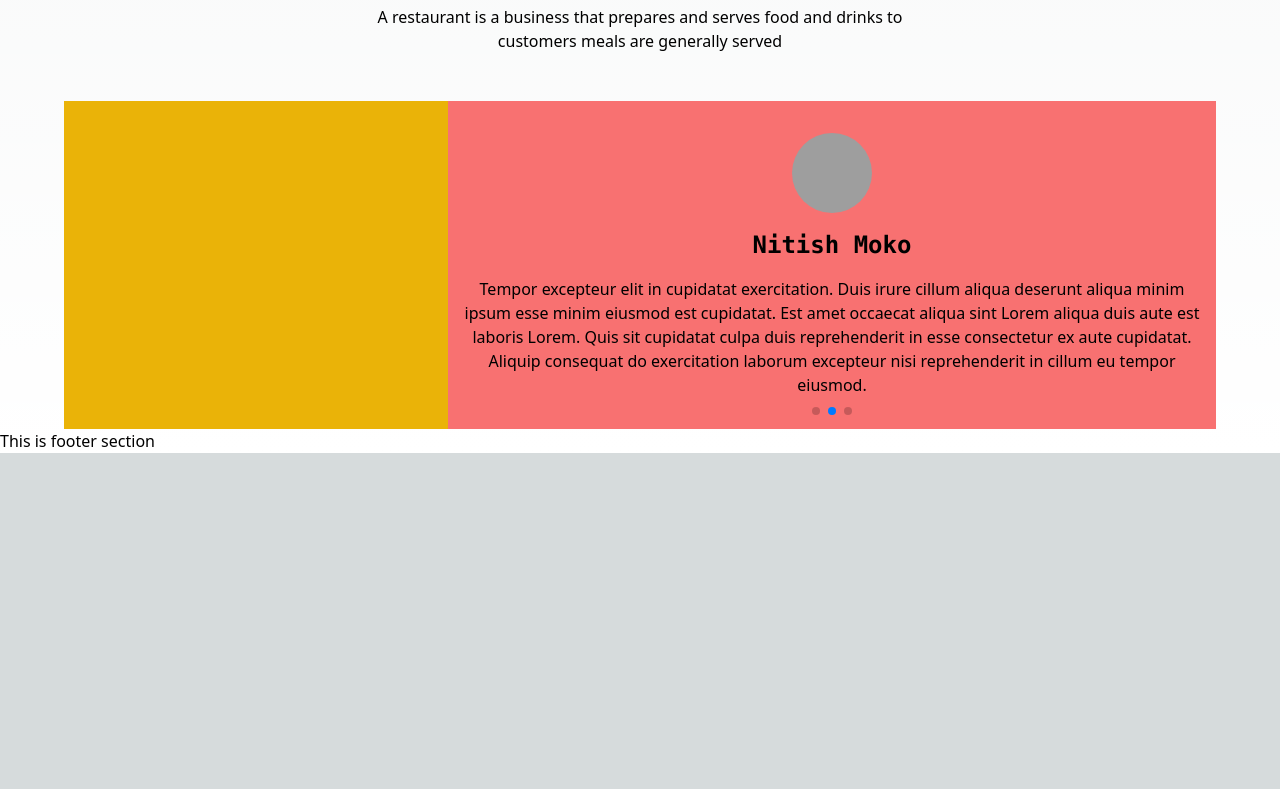
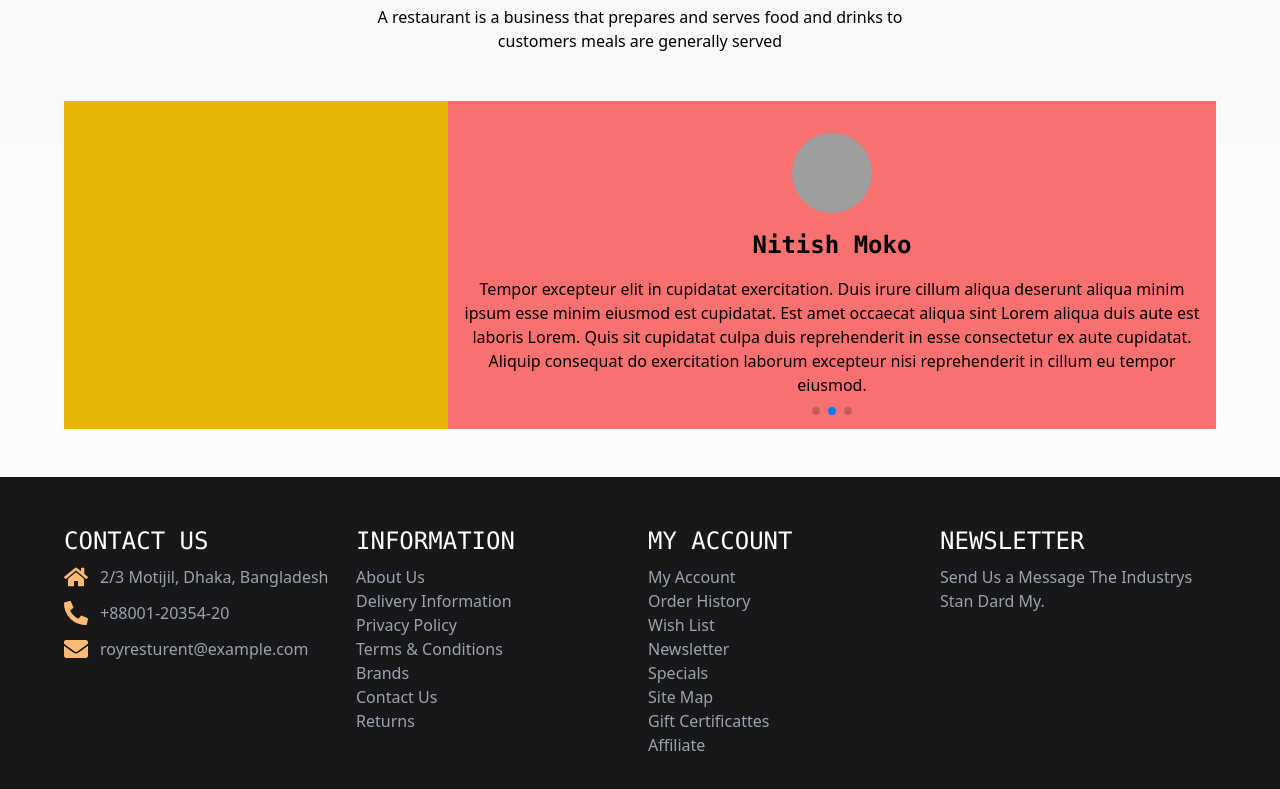
Before and after one commit to nayon64/roy_resturent, a Next.js app: page / in a window 1280 px wide. Shown: the part 3178-3967 px from the top of the page. Before the commit the page ends 3631 px from the top, so only its background shows below. Built offline with nearby package versions, Linux system fonts and the light colour scheme; grey boxes are pictures that could not be loaded.

Commit message:
add footer section

```diff
--- a/components/Shareds/Footer/Footer.js
+++ b/components/Shareds/Footer/Footer.js
@@ -1,11 +1,122 @@
-import React from 'react';
+import Link from "next/link";
+import React from "react";
+import { FaEnvelope, FaHome, FaPhoneAlt } from "react-icons/fa";
 
 const Footer = () => {
-	return (
-		<div>
-			<h1>This is footer section</h1>
-		</div>
-	);
+  return (
+    <footer className="bg-zinc-900 mt-12">
+      <div className="max-w-6xl mx-auto py-12 grid grid-cols-4 gap-4">
+        <div>
+          <h3 className="text-white text-2xl font-mono mb-2">CONTACT US</h3>
+          <ul className="text-gray-400">
+            <li className="flex items-center mb-3">
+              <FaHome className="text-2xl text-orange-300" />
+              <span className="ml-3">2/3 Motijil, Dhaka, Bangladesh</span>
+            </li>
+            <li className="flex items-center mb-3">
+              <FaPhoneAlt className="text-2xl text-orange-300" />
+              <span className="ml-3">+88001-20354-20</span>
+            </li>
+            <li className="flex items-center">
+              <FaEnvelope className="text-2xl text-orange-300" />
+              <span className="ml-3">royresturent@example.com</span>
+            </li>
+          </ul>
+        </div>
+        <div>
+          <h3 className="text-white text-2xl font-mono mb-2">INFORMATION</h3>
+          <ul className="text-gray-400">
+            <li>
+              <Link className="hover:text-orange-300 duration-300" href="">
+                About Us
+              </Link>
+            </li>
+            <li>
+              <Link className="hover:text-orange-300 duration-300" href="">
+                Delivery Information
+              </Link>
+            </li>
+            <li>
+              <Link className="hover:text-orange-300 duration-300" href="">
+                Privacy Policy
+              </Link>
+            </li>
+            <li>
+              <Link className="hover:text-orange-300 duration-300" href="">
+                Terms & Conditions
+              </Link>
+            </li>
+            <li>
+              <Link className="hover:text-orange-300 duration-300" href="">
+                Brands
+              </Link>
+            </li>
+            <li>
+              <Link className="hover:text-orange-300 duration-300" href="">
+                Contact Us
+              </Link>
+            </li>
+            <li>
+              <Link className="hover:text-orange-300 duration-300" href="">
+                Returns
+              </Link>
+            </li>
+          </ul>
+        </div>
+        <div>
+          <h3 className="text-white text-2xl font-mono mb-2">MY ACCOUNT</h3>
+          <ul className="text-gray-400">
+            <li>
+              <Link className="hover:text-orange-300 duration-300" href="">
+                My Account
+              </Link>
+            </li>
+            <li>
+              <Link className="hover:text-orange-300 duration-300" href="">
+                Order History
+              </Link>
+            </li>
+            <li>
+              <Link className="hover:text-orange-300 duration-300" href="">
+                Wish List
+              </Link>
+            </li>
+            <li>
+              <Link className="hover:text-orange-300 duration-300" href="">
+                Newsletter
+              </Link>
+            </li>
+            <li>
+              <Link className="hover:text-orange-300 duration-300" href="">
+                Specials
+              </Link>
+            </li>
+            <li>
+              <Link className="hover:text-orange-300 duration-300" href="">
+                Site Map
+              </Link>
+            </li>
+            <li>
+              <Link className="hover:text-orange-300 duration-300" href="">
+                Gift Certificattes
+              </Link>
+            </li>
+            <li>
+              <Link className="hover:text-orange-300 duration-300" href="">
+                Affiliate
+              </Link>
+            </li>
+          </ul>
+        </div>
+        <div>
+          <h3 className="text-white text-2xl font-mono mb-2">NEWSLETTER</h3>
+          <p className="text-gray-400">
+            Send Us a Message The Industrys Stan Dard My.
+          </p>
+        </div>
+      </div>
+    </footer>
+  );
 };
 
 export default Footer;
```
